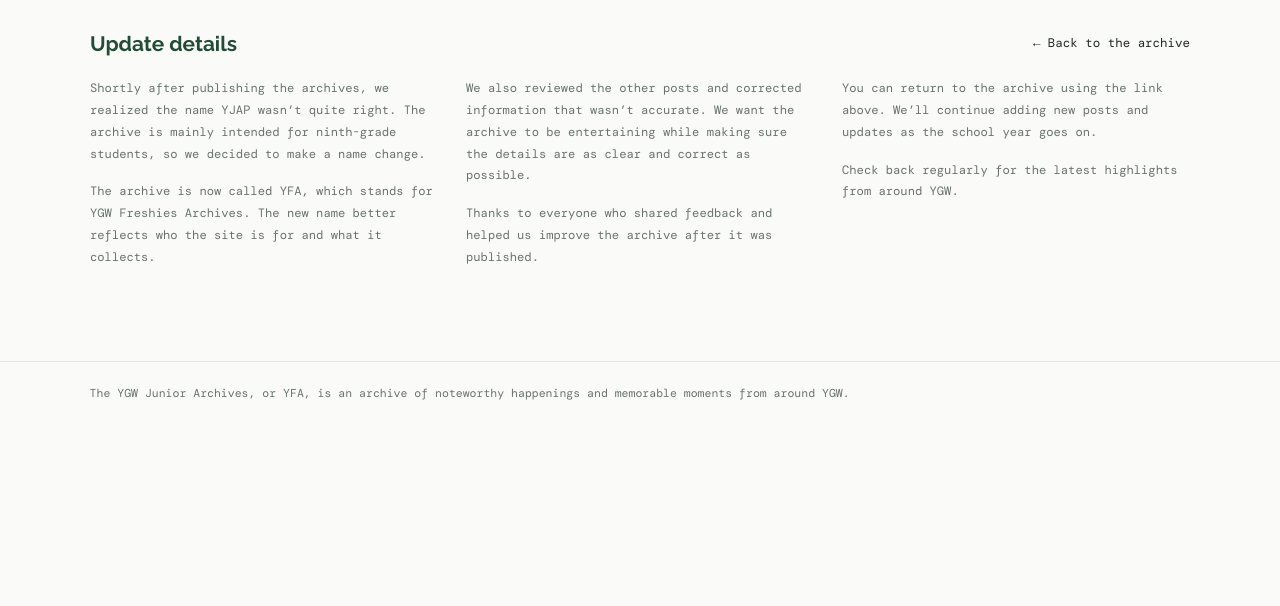
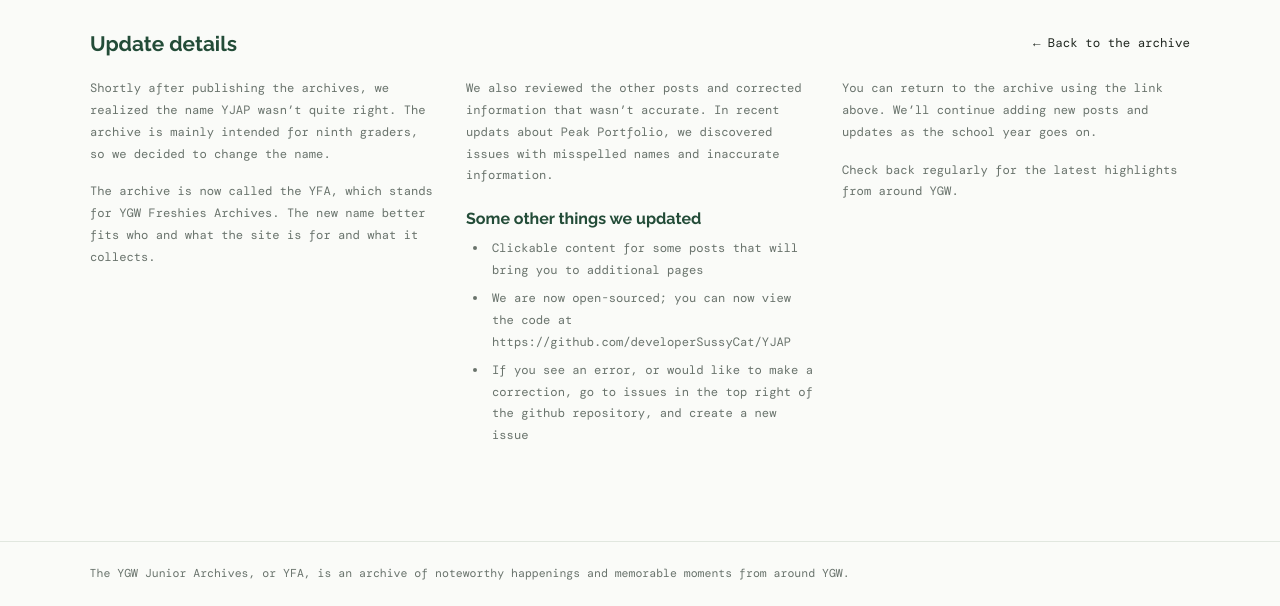
Before and after one commit to developerSussyCat/YJAP, a plain HTML site: page details/update.html in a window 1280 px wide. Shown: the part 577-1183 px from the top of the page. Before the commit the page ends 1003 px from the top, so only its background shows below. Drawn offline with nearby package versions, Linux system fonts and the light colour scheme.

Commit message:
Revise article content and update name to YFA
Updated text for clarity and accuracy in the article.

```diff
--- a/details/update.html
+++ b/details/update.html
@@ -141,7 +141,25 @@
       grid-template-columns: repeat(3, minmax(0, 1fr));
       gap: 28px;
     }
+    .article-columns h3 {
+      margin: 22px 0 10px;
+      color: var(--green-dark);
+      font-family: var(--heading);
+      font-size: 1rem;
+    }
 
+.article-columns ul {
+  margin: 0 0 18px;
+  padding-left: 22px;
+  color: var(--muted);
+  font-size: .76rem;
+  line-height: 1.8;
+}
+
+.article-columns li {
+  padding-left: 4px;
+  margin-bottom: 6px;
+}
     .article-columns p {
       margin: 0 0 16px;
       color: var(--muted);
@@ -191,9 +209,9 @@
 
   <main>
     <section class="article-header">
-      <div class="eyebrow">Major Updates · November 2, 2026</div>
       <h1>Changes to YJAP</h1>
       <p class="subtitle">An update about the name and information in the archive.</p>
+      <div class="eyebrow">Major Updates · November 2, 2026</div>
     </section>
 
     <div class="article-image" role="img" aria-label="YFA">YFA</div>
@@ -207,12 +225,12 @@
       <div>
         <p>
           Shortly after publishing the archives, we realized the name YJAP
-          wasn’t quite right. The archive is mainly intended for ninth-grade
-          students, so we decided to make a name change.
+          wasn’t quite right. The archive is mainly intended for ninth graders,
+          so we decided to change the name.
         </p>
         <p>
-          The archive is now called YFA, which stands for YGW Freshies
-          Archives. The new name better reflects who the site is for and what
+          The archive is now called the YFA, which stands for YGW Freshies
+          Archives. The new name better fits who and what the site is for and what
           it collects.
         </p>
       </div>
@@ -220,13 +238,16 @@
       <div>
         <p>
           We also reviewed the other posts and corrected information that
-          wasn’t accurate. We want the archive to be entertaining while making
-          sure the details are as clear and correct as possible.
+          wasn’t accurate. In recent updats about Peak Portfolio, we discovered
+          issues with misspelled names and inaccurate information.
         </p>
-        <p>
-          Thanks to everyone who shared feedback and helped us improve the
-          archive after it was published.
-        </p>
+
+        <h3>Some other things we updated</h3>
+        <ul>
+          <li>Clickable content for some posts that will bring you to additional pages</li>
+          <li>We are now open-sourced; you can now view the code at https://github.com/developerSussyCat/YJAP</li>
+          <li>If you see an error, or would like to make a correction, go to issues in the top right of the github repository, and create a new issue</li>
+        </ul>
       </div>
 
       <div>
```
